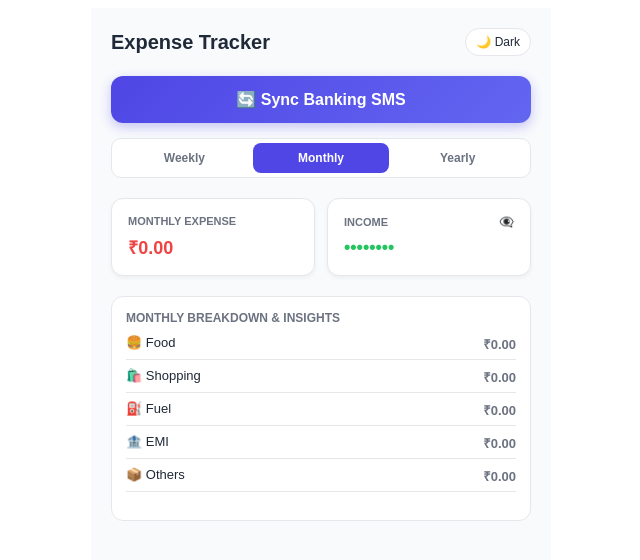
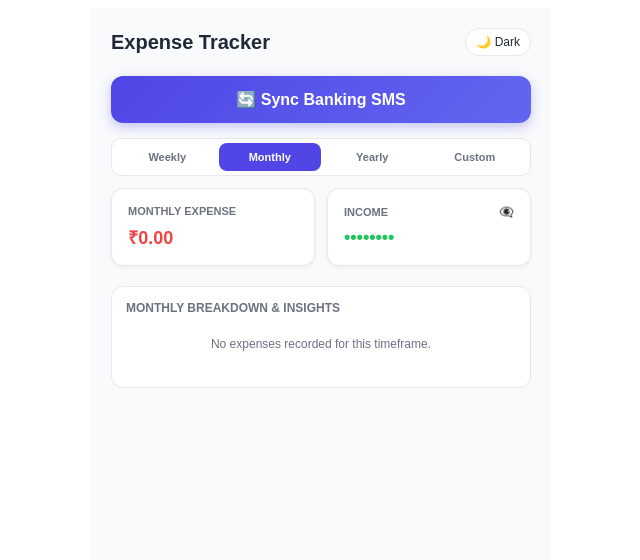
Before and after one commit to dawg-codes/Expense-tracker-lite, a React (Vite) app: page / in a window 1280 px wide. Shown: the top 560 px of the page, without its empty margins (319-959 px from the left). Built offline with nearby package versions, Linux system fonts and the light colour scheme; the HTML template or start-up script is replaced by a standard one; what @capacitor/core would draw is missing.

Commit message:
Enhance SMS expense tracker with custom filtering
Added custom filter mode and date range functionality to the SMS expense tracker. Updated category classification and metrics calculations to accommodate new categories and improved user interface elements.

```diff
--- a/src/App.tsx
+++ b/src/App.tsx
@@ -7,7 +7,14 @@ export default function App() {
   const [loading, setLoading] = useState(false);
   const [toast, setToast] = useState<{ message: string; type: 'error' | 'success' | 'info' } | null>(null);
   const [smsList, setSmsList] = useState<any[]>([]);
-  const [filterMode, setFilterMode] = useState<'weekly' | 'monthly' | 'yearly'>('monthly');
+  const [filterMode, setFilterMode] = useState<'weekly' | 'monthly' | 'yearly' | 'custom'>('monthly');
+
+  // Custom date range states (defaults to current month)
+  const todayStr = new Date().toISOString().split('T')[0];
+  const thirtyDaysAgoStr = new Date(Date.now() - 30 * 24 * 60 * 60 * 1000).toISOString().split('T')[0];
+  const [startDate, setStartDate] = useState(thirtyDaysAgoStr);
+  const [endDate, setEndDate] = useState(todayStr);
+
   const [isDarkMode, setIsDarkMode] = useState(false);
   const [isIncomeMasked, setIsIncomeMasked] = useState(true);
 
@@ -16,10 +23,17 @@ export default function App() {
     income: 0,
     categories: {
       Food: 0,
+      Home: 0,
+      EMI: 0,
+      Transport: 0,
       Shopping: 0,
-      Fuel: 0,
-      EMI: 0,
-      Others: 0
+      Bills: 0,
+      Health: 0,
+      Family: 0,
+      Travel: 0,
+      Entertainment: 0,
+      Finance: 0,
+      Other: 0
     }
   });
 
@@ -28,19 +42,28 @@ export default function App() {
     setTimeout(() => setToast(null), 4000);
   };
 
-  const classifyCategory = (body: string): 'Food' | 'Shopping' | 'Fuel' | 'EMI' | 'Others' => {
-    if (body.includes('swiggy') || body.includes('zomato') || body.includes('restaurant') || body.includes('food') || body.includes('cafe')) return 'Food';
-    if (body.includes('amazon') || body.includes('flipkart') || body.includes('myntra') || body.includes('shopping') || body.includes('store')) return 'Shopping';
-    if (body.includes('petrol') || body.includes('fuel') || body.includes('diesel') || body.includes('shell') || body.includes('iocl')) return 'Fuel';
-    if (body.includes('emi') || body.includes('loan') || body.includes('installment')) return 'EMI';
-    return 'Others';
+  const classifyCategory = (body: string): keyof typeof metrics.categories => {
+    if (body.includes('swiggy') || body.includes('zomato') || body.includes('restaurant') || body.includes('food') || body.includes('cafe') || body.includes('grocery') || body.includes('blinkit') || body.includes('zepto')) return 'Food';
+    if (body.includes('rent') || body.includes('maintenance') || body.includes('society') || body.includes('furniture') || body.includes('home')) return 'Home';
+    if (body.includes('emi') || body.includes('loan') || body.includes('installment') || body.includes('cc payment')) return 'EMI';
+    if (body.includes('petrol') || body.includes('fuel') || body.includes('diesel') || body.includes('shell') || body.includes('iocl') || body.includes('uber') || body.includes('ola') || body.includes('metro')) return 'Transport';
+    if (body.includes('amazon') || body.includes('flipkart') || body.includes('myntra') || body.includes('shopping') || body.includes('store') || body.includes('ajio') || body.includes('zara')) return 'Shopping';
+    if (body.includes('electricity') || body.includes('water') || body.includes('wifi') || body.includes('broadband') || body.includes('mobile') || body.includes('jio') || body.includes('airtel') || body.includes('bill')) return 'Bills';
+    if (body.includes('pharmacy') || body.includes('medical') || body.includes('doctor') || body.includes('hospital') || body.includes('apollo') || body.includes('health')) return 'Health';
+    if (body.includes('school') || body.includes('kids') || body.includes('parents') || body.includes('family')) return 'Family';
+    if (body.includes('flight') || body.includes('hotel') || body.includes('train') || body.includes('irctc') || body.includes('makemytrip') || body.includes('travel')) return 'Travel';
+    if (body.includes('netflix') || body.includes('prime') || body.includes('hotstar') || body.includes('movie') || body.includes('pvr') || body.includes('bookmyshow')) return 'Entertainment';
+    if (body.includes('mutual fund') || body.includes('sip') || body.includes('zerodha') || body.includes('groww') || body.includes('investment') || body.includes('stock') || body.includes('insurance') || body.includes('tax')) return 'Finance';
+    return 'Other';
   };
 
-  const filterAndCalculate = (messages: any[], mode: string) => {
+  const filterAndCalculate = (messages: any[], mode: string, customStart?: string, customEnd?: string) => {
     const now = new Date().getTime();
     let filteredExp = 0;
     let filteredInc = 0;
-    const cats = { Food: 0, Shopping: 0, Fuel: 0, EMI: 0, Others: 0 };
+    const cats: Record<string, number> = {
+      Food: 0, Home: 0, EMI: 0, Transport: 0, Shopping: 0, Bills: 0, Health: 0, Family: 0, Travel: 0, Entertainment: 0, Finance: 0, Other: 0
+    };
 
     messages.forEach((sms) => {
       const body = (sms.body || '').toLowerCase();
@@ -73,6 +96,11 @@ export default function App() {
             const currentYear = new Date().getFullYear();
             if (smsYear !== currentYear) matchesTimeframe = false;
           }
+          if (mode === 'custom' && customStart && customEnd) {
+            const startTimestamp = new Date(customStart).setHours(0, 0, 0, 0);
+            const endTimestamp = new Date(customEnd).setHours(23, 59, 59, 999);
+            if (smsDate < startTimestamp || smsDate > endTimestamp) matchesTimeframe = false;
+          }
 
           if (matchesTimeframe) {
             if (isDebit) {
@@ -90,7 +118,7 @@ export default function App() {
     setMetrics({
       expense: filteredExp,
       income: filteredInc,
-      categories: cats
+      categories: cats as any
     });
   };
 
@@ -106,7 +134,7 @@ export default function App() {
       setSmsList(messages);
 
       if (messages.length > 0) {
-        filterAndCalculate(messages, filterMode);
+        filterAndCalculate(messages, filterMode, startDate, endDate);
         showToast(`Successfully analyzed ${messages.length} messages!`, 'success');
       } else {
         showToast('No SMS messages found in inbox.', 'info');
@@ -120,28 +148,62 @@ export default function App() {
 
   const clearData = () => {
     setSmsList([]);
-    setMetrics({ expense: 0, income: 0, categories: { Food: 0, Shopping: 0, Fuel: 0, EMI: 0, Others: 0 } });
+    setMetrics({
+      expense: 0,
+      income: 0,
+      categories: { Food: 0, Home: 0, EMI: 0, Transport: 0, Shopping: 0, Bills: 0, Health: 0, Family: 0, Travel: 0, Entertainment: 0, Finance: 0, Other: 0 }
+    });
     showToast('App data cleared successfully.', 'info');
   };
 
-  const handleFilterChange = (mode: 'weekly' | 'monthly' | 'yearly') => {
+  const handleFilterChange = (mode: 'weekly' | 'monthly' | 'yearly' | 'custom') => {
     setFilterMode(mode);
     if (smsList.length > 0) {
-      filterAndCalculate(smsList, mode);
+      filterAndCalculate(smsList, mode, startDate, endDate);
     }
   };
 
-  // Compute highest category and percentages for chart
-  const sortedCategories = Object.entries(metrics.categories).sort((a, b) => b[1] - a[1]);
+  const handleDateApply = () => {
+    if (smsList.length > 0) {
+      filterAndCalculate(smsList, 'custom', startDate, endDate);
+      showToast('Custom date range applied!', 'success');
+    }
+  };
+
+  // Active non-zero categories for display and charts
+  const activeCategories = Object.entries(metrics.categories).filter(([_, amount]) => amount > 0);
+  const sortedCategories = [...activeCategories].sort((a, b) => b[1] - a[1]);
   const topCategory = sortedCategories[0];
-  const totalExp = metrics.expense || 1; // Prevent division by zero
+  const totalExp = metrics.expense || 1;
+
+  const categoryLabels: Record<string, string> = {
+    Food: '🍔 Food',
+    Home: '🏠 Home',
+    EMI: '💳 EMI',
+    Transport: '⛽ Transport',
+    Shopping: '🛍️ Shopping',
+    Bills: '💡 Bills',
+    Health: '🏥 Health',
+    Family: '👨‍👩‍👧 Family',
+    Travel: '✈️ Travel',
+    Entertainment: '🎬 Entertainment',
+    Finance: '💰 Finance',
+    Other: '📦 Other'
+  };
 
   const categoryColors: Record<string, string> = {
     Food: '#f59e0b',
+    Home: '#10b981',
+    EMI: '#8b5cf6',
+    Transport: '#3b82f6',
     Shopping: '#ec4899',
-    Fuel: '#3b82f6',
-    EMI: '#8b5cf6',
-    Others: '#64748b'
+    Bills: '#06b6d4',
+    Health: '#ef4444',
+    Family: '#f97316',
+    Travel: '#6366f1',
+    Entertainment: '#a855f7',
+    Finance: '#14b8a6',
+    Other: '#64748b'
   };
 
   const theme = {
@@ -214,20 +276,20 @@ export default function App() {
       </button>
 
       {/* Timeframe Filter Selector */}
-      <div style={{ display: 'flex', background: theme.cardBg, padding: '4px', borderRadius: '10px', border: `1px solid ${theme.border}`, marginBottom: '20px' }}>
-        {(['weekly', 'monthly', 'yearly'] as const).map((mode) => (
+      <div style={{ display: 'flex', background: theme.cardBg, padding: '4px', borderRadius: '10px', border: `1px solid ${theme.border}`, marginBottom: '12px' }}>
+        {(['weekly', 'monthly', 'yearly', 'custom'] as const).map((mode) => (
           <button
             key={mode}
             onClick={() => handleFilterChange(mode)}
             style={{
               flex: 1,
-              padding: '8px',
+              padding: '8px 4px',
               border: 'none',
               borderRadius: '8px',
               background: filterMode === mode ? '#4f46e5' : 'transparent',
               color: filterMode === mode ? '#ffffff' : theme.subText,
               fontWeight: 'bold',
-              fontSize: '12px',
+              fontSize: '11px',
               cursor: 'pointer',
               textTransform: 'capitalize',
               transition: 'all 0.2s'
@@ -237,6 +299,38 @@ export default function App() {
           </button>
         ))}
       </div>
+
+      {/* Custom Date Picker Section */}
+      {filterMode === 'custom' && (
+        <div style={{ background: theme.cardBg, padding: '12px', borderRadius: '10px', border: `1px solid ${theme.border}`, marginBottom: '20px', display: 'flex', flexDirection: 'column', gap: '8px' }}>
+          <div style={{ display: 'flex', gap: '8px', alignItems: 'center' }}>
+            <div style={{ flex: 1 }}>
+              <label style={{ fontSize: '10px', color: theme.subText, display: 'block', marginBottom: '2px' }}>Start Date</label>
+              <input
+                type="date"
+                value={startDate}
+                onChange={(e) => setStartDate(e.target.value)}
+                style={{ width: '100%', padding: '6px', borderRadius: '6px', border: `1px solid ${theme.border}`, background: theme.bg, color: theme.text, fontSize: '12px' }}
+              />
+            </div>
+            <div style={{ flex: 1 }}>
+              <label style={{ fontSize: '10px', color: theme.subText, display: 'block', marginBottom: '2px' }}>End Date</label>
+              <input
+                type="date"
+                value={endDate}
+                onChange={(e) => setEndDate(e.target.value)}
+                style={{ width: '100%', padding: '6px', borderRadius: '6px', border: `1px solid ${theme.border}`, background: theme.bg, color: theme.text, fontSize: '12px' }}
+              />
+            </div>
+          </div>
+          <button
+            onClick={handleDateApply}
+            style={{ padding: '8px', background: '#4f46e5', color: 'white', border: 'none', borderRadius: '6px', fontSize: '12px', fontWeight: 'bold', cursor: 'pointer' }}
+          >
+            Apply Date Filter
+          </button>
+        </div>
+      )}
 
       {/* Metrics Grid */}
       <div style={{ display: 'grid', gridTemplateColumns: '1fr 1fr', gap: '12px', marginBottom: '20px' }}>
@@ -262,30 +356,29 @@ export default function App() {
         </div>
       </div>
 
-      {/* Catchy Proportional Spendings Chart Bar */}
-      {metrics.expense > 0 && (
+      {/* Catchy Proportional Spendings Bar Chart (Hidden if empty) */}
+      {activeCategories.length > 0 && (
         <div style={{ background: theme.cardBg, padding: '14px', borderRadius: '12px', border: `1px solid ${theme.border}`, marginBottom: '20px' }}>
           <p style={{ fontSize: '12px', fontWeight: 'bold', margin: '0 0 10px', color: theme.subText }}>
             📊 SPENDING DISTRIBUTION CHART
           </p>
           <div style={{ display: 'flex', height: '12px', width: '100%', borderRadius: '6px', overflow: 'hidden', background: '#e2e8f0', marginBottom: '10px' }}>
-            {Object.entries(metrics.categories).map(([cat, amount]) => {
+            {activeCategories.map(([cat, amount]) => {
               const pct = (amount / totalExp) * 100;
-              if (pct === 0) return null;
               return (
                 <div
                   key={cat}
                   style={{ width: `${pct}%`, background: categoryColors[cat], height: '100%', transition: 'width 0.3s ease' }}
-                  title={`${cat}: ${pct.toFixed(1)}%`}
+                  title={`${categoryLabels[cat]}: ${pct.toFixed(1)}%`}
                 />
               );
             })}
           </div>
-          <div style={{ display: 'flex', flexWrap: 'wrap', gap: '10px', fontSize: '10px', color: theme.subText }}>
-            {Object.entries(metrics.categories).map(([cat, amount]) => amount > 0 && (
+          <div style={{ display: 'flex', flexWrap: 'wrap', gap: '8px', fontSize: '10px', color: theme.subText }}>
+            {activeCategories.map(([cat, amount]) => (
               <span key={cat} style={{ display: 'flex', alignItems: 'center', gap: '4px' }}>
                 <span style={{ width: '8px', height: '8px', borderRadius: '50%', background: categoryColors[cat] }}></span>
-                {cat} ({((amount / totalExp) * 100).toFixed(0)}%)
+                {categoryLabels[cat]} ({((amount / totalExp) * 100).toFixed(0)}%)
               </span>
             ))}
           </div>
@@ -297,21 +390,26 @@ export default function App() {
         <p style={{ fontSize: '12px', fontWeight: 'bold', margin: '0 0 10px', color: theme.subText }}>
           {filterMode.toUpperCase()} BREAKDOWN & INSIGHTS
         </p>
-        <div style={{ display: 'flex', flexDirection: 'column', gap: '8px', marginBottom: '14px' }}>
-          {Object.entries(metrics.categories).map(([cat, amount]) => (
-            <div key={cat} style={{ display: 'flex', justifyContent: 'space-between', fontSize: '13px', borderBottom: `1px solid ${theme.border}`, paddingBottom: '6px' }}>
-              <span>{cat === 'Food' ? '🍔 Food' : cat === 'Shopping' ? '🛍️ Shopping' : cat === 'Fuel' ? '⛽ Fuel' : cat === 'EMI' ? '🏦 EMI' : '📦 Others'}</span>
-              <strong style={{ color: amount > 0 ? '#ef4444' : theme.subText }}>₹{amount.toFixed(2)}</strong>
-            </div>
-          ))}
-        </div>
+
+        {activeCategories.length === 0 ? (
+          <p style={{ fontSize: '12px', color: theme.subText, textAlign: 'center', padding: '10px 0' }}>No expenses recorded for this timeframe.</p>
+        ) : (
+          <div style={{ display: 'flex', flexDirection: 'column', gap: '8px', marginBottom: '14px' }}>
+            {activeCategories.map(([cat, amount]) => (
+              <div key={cat} style={{ display: 'flex', justifyContent: 'space-between', fontSize: '13px', borderBottom: `1px solid ${theme.border}`, paddingBottom: '6px' }}>
+                <span>{categoryLabels[cat]}</span>
+                <strong style={{ color: '#ef4444' }}>₹{amount.toFixed(2)}</strong>
+              </div>
+            ))}
+          </div>
+        )}
 
         {/* Quick Spending Pointers */}
-        {metrics.expense > 0 && (
+        {activeCategories.length > 0 && topCategory && (
           <div style={{ background: isDarkMode ? '#252525' : '#f1f5f9', padding: '10px', borderRadius: '8px', fontSize: '11px', lineHeight: '1.4', color: theme.subText }}>
             💡 <strong>Quick Insights:</strong>
             <ul style={{ margin: '4px 0 0 16px', padding: 0 }}>
-              <li>Most of your money is spent on <strong style={{ color: theme.text }}>{topCategory[0]}</strong> (₹{topCategory[1].toFixed(2)}).</li>
+              <li>Most of your money is spent on <strong style={{ color: theme.text }}>{categoryLabels[topCategory[0]]}</strong> (₹{topCategory[1].toFixed(2)}).</li>
               <li>{metrics.expense > metrics.income ? '⚠️ Your expenses exceed your recorded income for this period.' : '✅ Your cash flow is positive for this timeframe.'}</li>
             </ul>
           </div>
```
